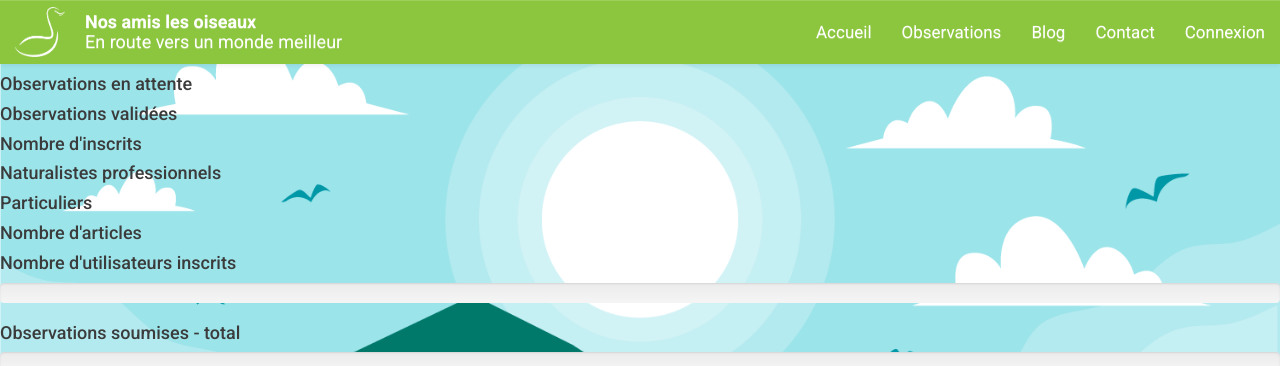
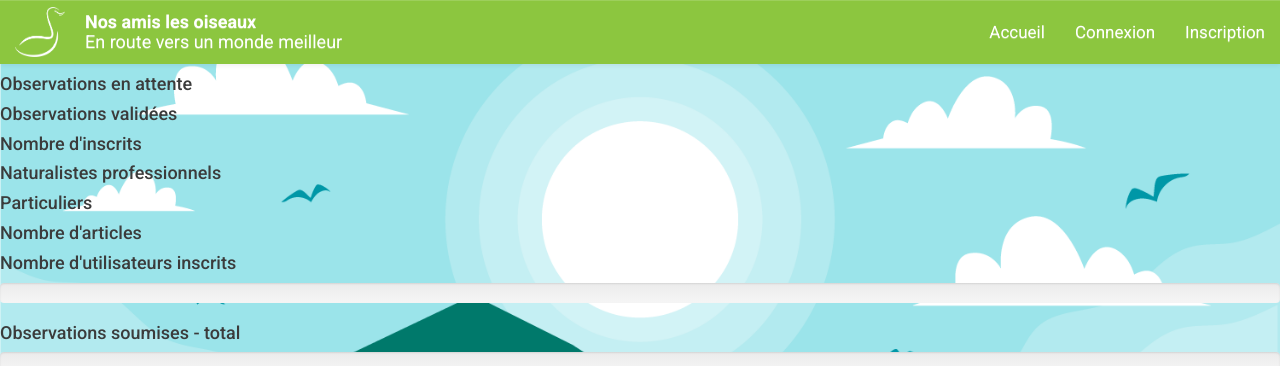
Before and after one commit to ajie62/NAO, a Symfony app: template templates/admin/stats.html.twig in a window 1280 px wide. Shown: the top 366 px of the page. Run offline with Twig, Linux system fonts and the light colour scheme; the template is opened without the code that fills it, so the values that code supplies are empty; some libraries are stand-ins or nearby versions.

Commit message:
Navbar - Changed navbar-toggle bg color on hover & focus - Removed white border when navbar is toggled - Added "login" link on "Connexion" - Restricted different links according to privileges

```diff
--- a/public/css/main.css
+++ b/public/css/main.css
@@ -6,9 +6,7 @@
     url('/fonts/FranklinGothic-DemiCond.ttf')  format('truetype'),
     url('/fonts/FranklinGothic-DemiCond.svg#FranklinGothic-DemiCond') format('svg');
     font-weight: normal;
-    font-style: normal;
-}
-
+    font-style: normal; }
 
 @font-face {
     font-family: 'FranklinMI';
@@ -17,8 +15,7 @@
     url('/fonts/FranklinGothic-MediumItalic.ttf')  format('truetype'),
     url('/fonts/FranklinGothic-MediumItalic.svg#FranklinGothic-MediumItalic') format('svg');
     font-weight: normal;
-    font-style: normal;
-}
+    font-style: normal; }
 
 /* GENERAL */
 body {
@@ -28,7 +25,6 @@ body {
     color: #3b3b3b;}
 
 .content { background-color : #FFF9F1; }
-
 
 /* NAVBAR */
 nav { margin-bottom: 0 !important; }
@@ -48,9 +44,13 @@ nav { margin-bottom: 0 !important; }
     margin: 0; }
 
 .navbar-toggle { margin-top: 15px; }
+.navbar-toggle:hover, .navbar-toggle:focus { background: #8CC63F!important; }
 .navbar-toggle .icon-bar { background: #fff!important; }
 
 .hamburger-button { border: none; }
+.hamburger-button:hover { background-color: inherit; }
+
+.navbar-collapse { border: none; }
 
 .logo-container{
     align-items: center;
--- a/templates/base.html.twig
+++ b/templates/base.html.twig
@@ -4,7 +4,6 @@
         <meta charset="UTF-8">
         <meta http-equiv="X-UA-Compatible" content="IE=edge">
         <meta name="viewport" content="width=device-width, initial-scale=1, user-scalable=no">
-        <meta name="viewport" content="width=device-width, user-scalable=no">
         <title>{% block title %}Nos Amis Les Oiseaux{% endblock %}</title>
         {% block stylesheets %}
             <link rel="stylesheet" href="https://maxcdn.bootstrapcdn.com/bootstrap/3.3.7/css/bootstrap.min.css" integrity="sha384-BVYiiSIFeK1dGmJRAkycuHAHRg32OmUcww7on3RYdg4Va+PmSTsz/K68vbdEjh4u" crossorigin="anonymous">
@@ -35,11 +34,26 @@
             </div>
             <div class="collapse navbar-collapse" id="menu">
                 <ul class="nav navbar-nav navbar-text navbar-right">
-                    <li><a class="current" href="{{ url('app.homepage') }}">Accueil</a></li>
-                    <li><a href="{{ url('observation.search') }}">Observations</a></li>
-                    <li><a href="{{ url('blog.list_article') }}">Blog</a></li>
-                    <li><a href="{{ url('app.contact') }}">Contact</a></li>
-                    <li><a href="{{ url('app.homepage') }}">Connexion</a></li>
+                    {% if not is_granted('IS_AUTHENTICATED_REMEMBERED') %}
+                        <li><a href="{{ url('app.homepage') }}">Accueil</a></li>
+                    {% else %}
+                        <li><a href="{{ url('user.profile') }}">Mon profil</a></li>
+                    {% endif %}
+                    {% if is_granted('IS_AUTHENTICATED_ANONYMOUSLY') %}
+                        <li><a href="{{ url('observation.search') }}">Observations</a></li>
+                        <li><a href="{{ url('blog.list_article') }}">Blog</a></li>
+                        <li><a href="{{ url('app.contact') }}">Contact</a></li>
+                    {% endif %}
+                    {% if not is_granted('IS_AUTHENTICATED_REMEMBERED') %}
+                        <li><a href="{{ url('security.login') }}">Connexion</a></li>
+                        <li><a href="{{ url('security.register') }}">Inscription</a></li>
+                    {% endif %}
+                    {% if is_granted('ROLE_ADMIN') %}
+                        <li><a href="{{ url('admin.users') }}">Administration</a></li>
+                    {% endif %}
+                    {% if is_granted('IS_AUTHENTICATED_REMEMBERED') %}
+                        <li><a href="{{ url('security.logout') }}">Déconnexion</a></li>
+                    {% endif %}
                 </ul>
             </div>
         </nav>
```
Also changed, not shown: src/Controller/SecurityController.php (+7 -0 lines).
